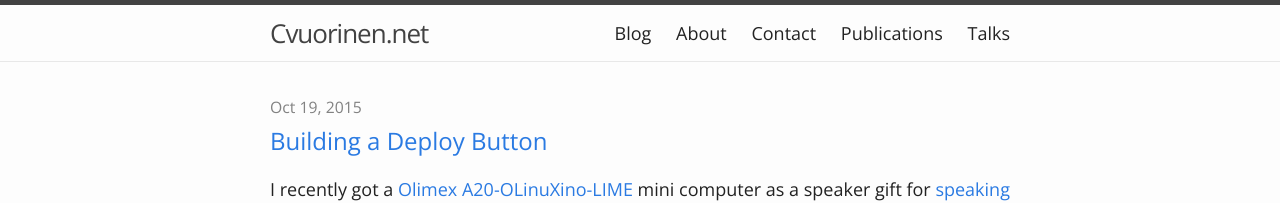
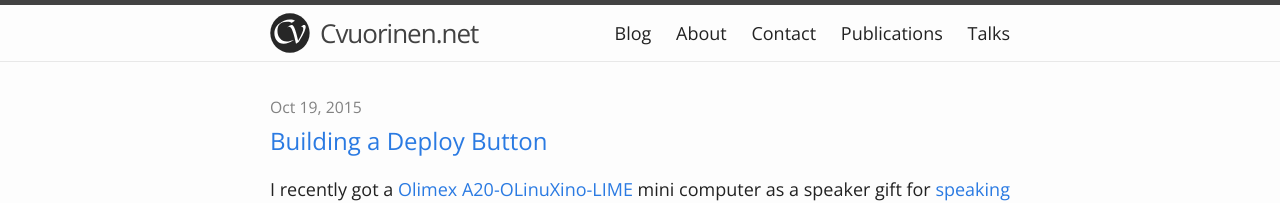
Before and after one commit to cvuorinen/cvuorinen.github.io, a Jekyll site: the page built from index.html, in a window 1280 px wide. Shown: the top 203 px of the page. Built offline with Jekyll 4.4.1, drawn with Linux system fonts in a browser that asks for light colours; nearby versions of some CDN libraries.

Commit message:
Add logo

```diff
--- a/_sass/_layout.scss
+++ b/_sass/_layout.scss
@@ -17,6 +17,10 @@
     letter-spacing: -1px;
     margin-bottom: 0;
     float: left;
+
+    background: url('/assets/images/cv.svg') no-repeat center left;
+    background-size: 40px 40px;
+    padding-left: 50px;
 
     &,
     &:visited {
```
Also changed, not shown: assets/images/cv.svg (added).
